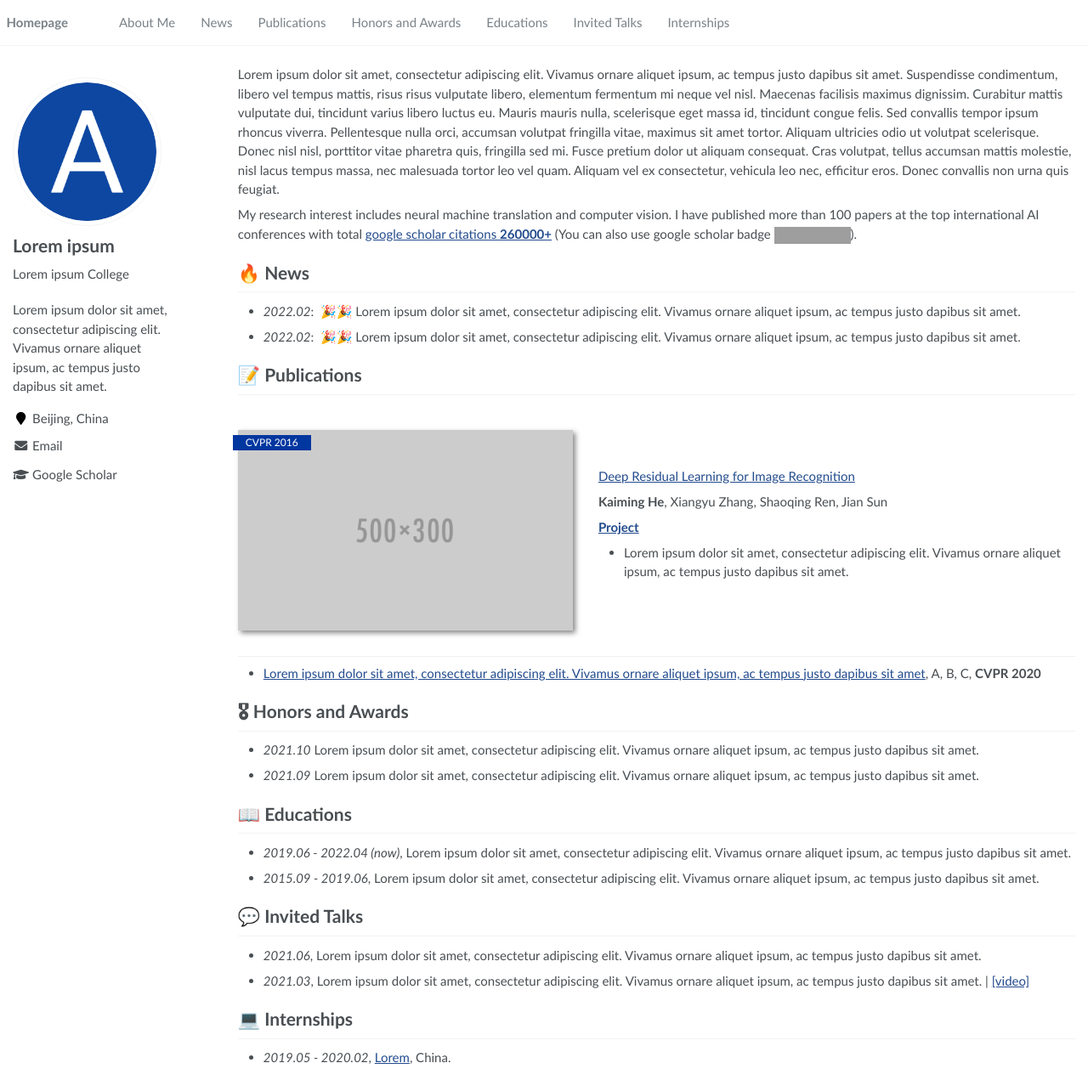
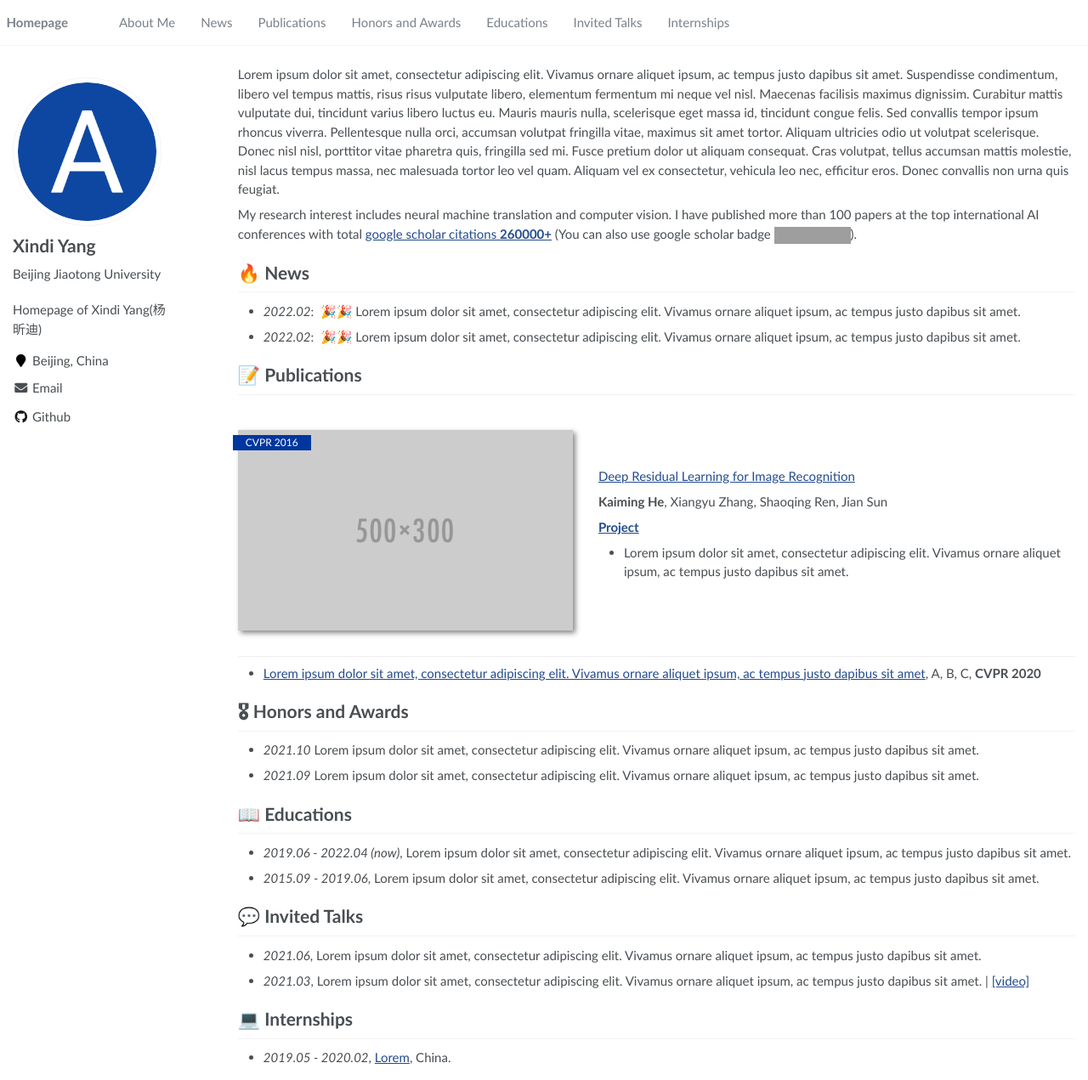
Before and after one commit to Madaoer/Madaoer.github.io, a Jekyll site: the page built from _pages/about.md, in a window 1280 px wide and 1271 px high. Shown: the whole window at 85% size. Built offline with Jekyll 4.4.1, drawn with Linux system fonts in a browser that asks for light colours; grey boxes are pictures that could not be loaded.

Commit message:
Update _config.yml

```diff
--- a/_config.yml
+++ b/_config.yml
@@ -6,9 +6,9 @@
 # `jekyll serve`. If you change this file, please restart the server process.
 
 # Site Settings
-title                    : "Lorem ipsum"
-description              : "Lorem ipsum dolor sit amet, consectetur adipiscing elit. Vivamus ornare aliquet ipsum, ac tempus justo dapibus sit amet. "
-repository               : "RayeRen/acad-homepage.github.io"
+title                    : "Xindi Yang"
+description              : "Homepage of Xindi Yang(杨昕迪)"
+repository               : "Madaoer/Madaoer.github.io"
 google_scholar_stats_use_cdn : true
 
 # google analytics
@@ -21,14 +21,14 @@ baidu_site_verification  :  # get baidu_site_verification from https://ziyuan.ba
 
 # Site Author
 author:
-  name             : "Lorem ipsum"
+  name             : "Xindi Yang"
   avatar           : "images/android-chrome-512x512.png"
-  bio              : "Lorem ipsum College"
+  bio              : "Beijing Jiaotong University "
   location         : "Beijing, China"
   employer         :
   pubmed           :
-  googlescholar    : "https://scholar.google.com/citations?user=YOUR_GOOGLE_SCHOLAR_ID"
-  email            : "Lorem@ipsum.com"
+  googlescholar    :
+  email            : "yangxindi@bjtu.edu.cn"
   researchgate     :  # e.g., "https://www.researchgate.net/profile/yourprofile"
   uri              :
   bitbucket        :
@@ -37,7 +37,7 @@ author:
   flickr           :
   facebook         :
   foursquare       :
-  github           : # e.g., "github username"
+  github           : Madaoer
   google_plus      :
   keybase          :
   instagram        :
```
